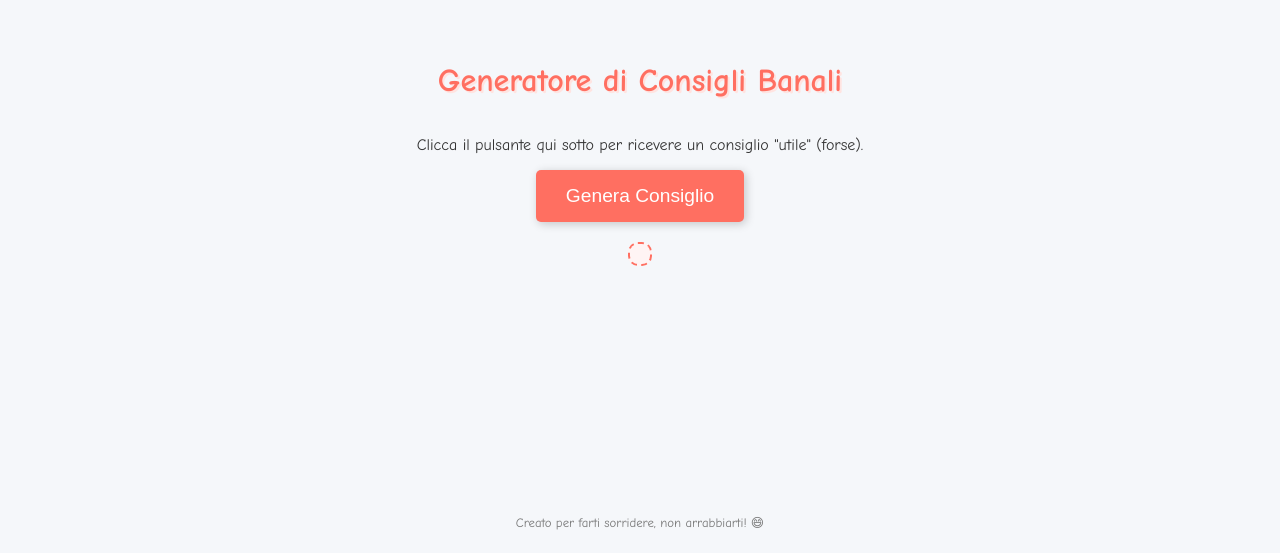
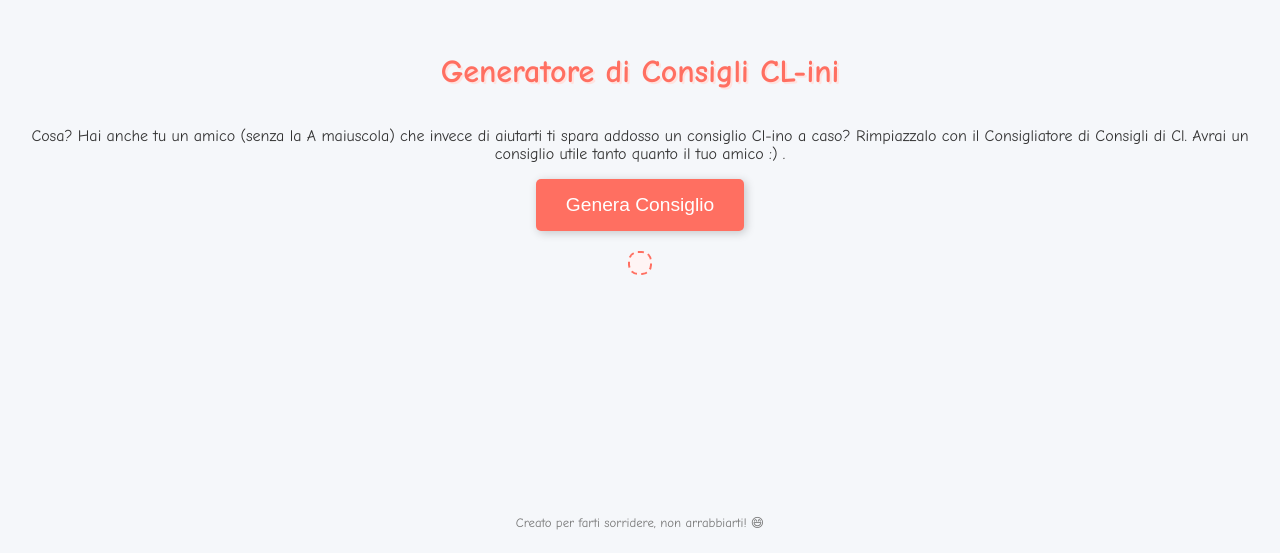
Before and after one commit to giovannistefanuto/LIBRO, a plain HTML site: page index.html in a window 1280 px wide. Shown: the part 247-800 px from the top of the page. Drawn offline with Linux system fonts and the light colour scheme.

Commit message:
asd
asdf

```diff
--- a/index.html
+++ b/index.html
@@ -80,8 +80,8 @@
     </style>
 </head>
 <body>
-    <h1>Generatore di Consigli Banali</h1>
-    <p>Clicca il pulsante qui sotto per ricevere un consiglio "utile" (forse).</p>
+    <h1>Generatore di Consigli CL-ini</h1>
+    <p>Cosa? Hai anche tu un amico (senza la A maiuscola) che invece di aiutarti ti spara addosso un consiglio Cl-ino a caso? Rimpiazzalo con il Consigliatore di Consigli di Cl. Avrai un consiglio utile tanto quanto il tuo amico :) .</p>
     <button id="generator">Genera Consiglio</button>
     <div id="advice"></div>
 
```
